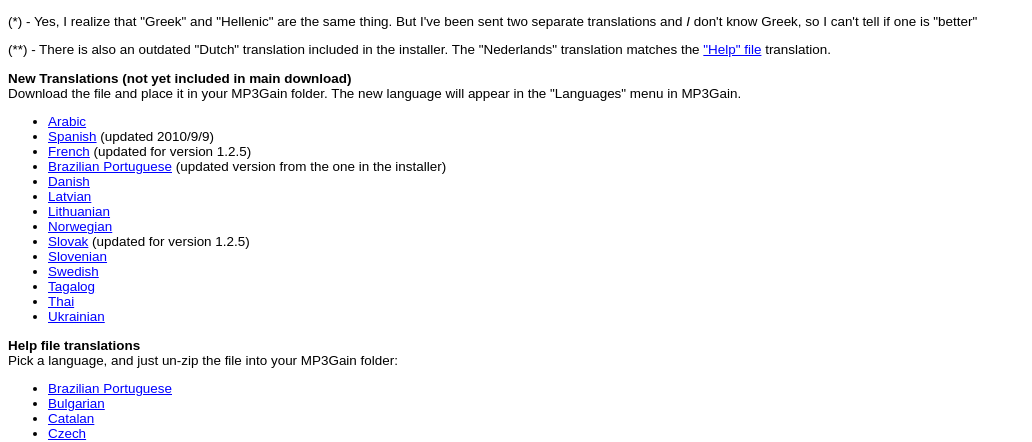
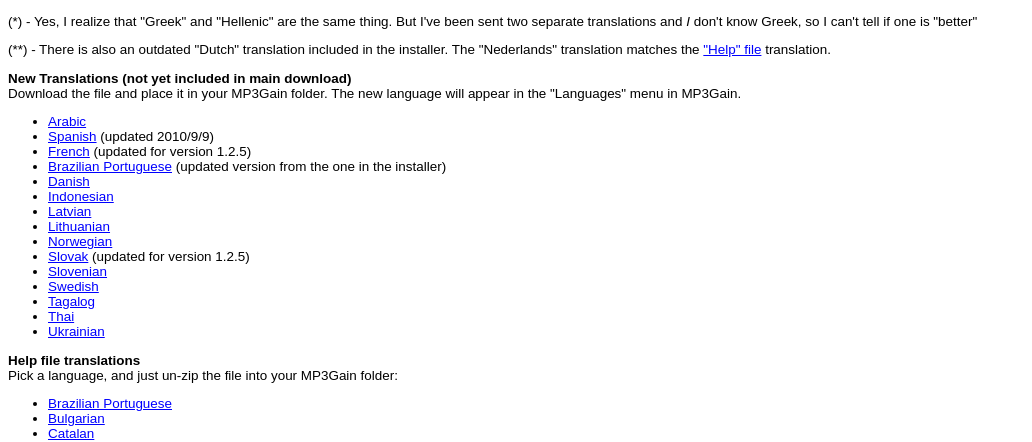
Before and after one commit to elfchief/mp3gain, a PHP site: page /translation.php in a window 1280 px wide. Shown: the part 423-865 px from the top of the page, without its empty margins (0-1032 px from the left). Run offline with PHP 8.4, Linux system fonts and the light colour scheme.

Commit message:
New translation

```diff
--- a/website/translation.php
+++ b/website/translation.php
@@ -69,6 +69,7 @@
     <li><a href="lang/French.mp3gain.ini">French</a> (updated for version 1.2.5)</li>
     <li><a href="lang/Portugues_Brasil.mp3gain.ini">Brazilian Portuguese</a> (updated version from the one in the installer)</li>
     <li><a href="lang/Danish.mp3gain.ini">Danish</a></li>
+    <li><a href="lang/Indonesian.mp3gain.ini">Indonesian</a></li>
     <li><a href="lang/Latvian.mp3gain.ini">Latvian</a></li>
     <li><a href="lang/Lithuanian.mp3gain.ini">Lithuanian</a></li>
     <li><a href="lang/Norsk.mp3gain.ini">Norwegian</a></li>
```
